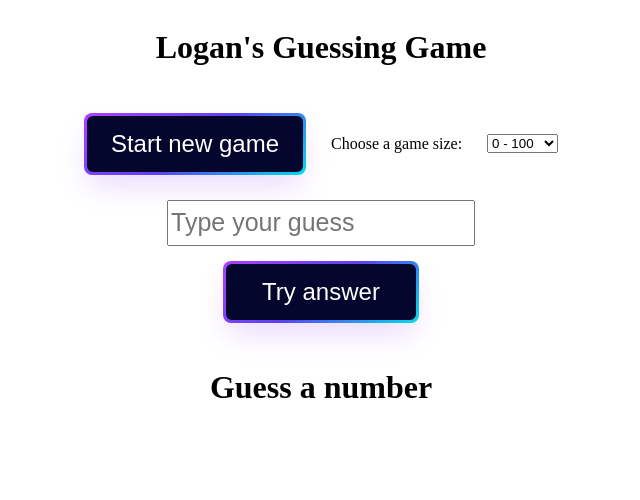
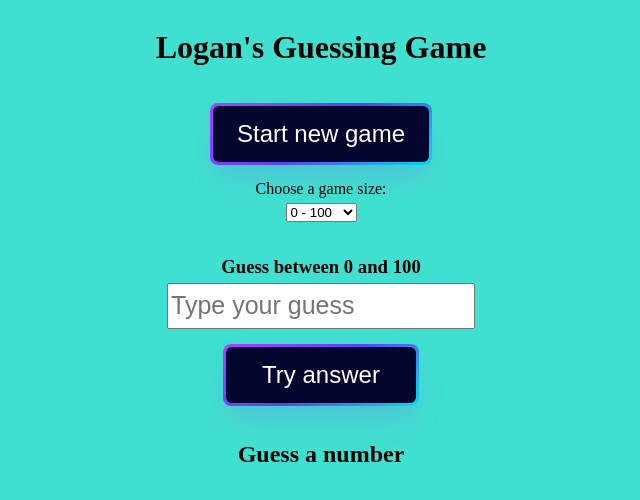
Before and after one commit to loganhirst/Logan-guessing-game, a plain HTML site: page index.html in a window 1280 px wide. Both pictures are taken after a click on the button "Start new game". Shown: the whole page, without its empty margins (327-967 px from the left). Drawn offline with Linux system fonts and the light colour scheme.

Commit message:
changed some styles and added a background color

```diff
--- a/index.css
+++ b/index.css
@@ -8,12 +8,21 @@
 }
 
 body {
+  background-color: turquoise;
   display: flex;
   width: 100vw;
   min-height: 100vh;
   flex-direction: column;
-  gap: 25px;
+  gap: 15px;
   align-items: center;
+}
+
+.game-size-message {
+  margin-bottom: -10px;
+}
+
+#size {
+  margin-top: -10px;
 }
 
 .display-none {
--- a/index.html
+++ b/index.html
@@ -11,7 +11,7 @@
 
     <h1>Logan's Guessing Game</h1>
 
-    <div class="wrapper">
+    <!-- <div class="wrapper"> -->
         <button class="start-game-btn button-64"><span class="text">Start new game</span></button>
         <label for="size">Choose a game size:</label>
         <select name="size" id="size">
@@ -20,10 +20,10 @@
             <option value="1000">0 - 1000</option>
 
         </select>
-    </div>
+    <!-- </div> -->
 
 
-
+    <h3 class="game-size-message"></h3>
     <form class="guessing-form display-none">
         <input type="number" class="guessing-input" placeholder="Type your guess"/>
 
@@ -31,7 +31,7 @@
     </form>
 
 
-    <h1 class="message-tag"></h3>
+    <h2 class="message-tag"></h2>
 
     <script src="index.js"></script>
 </body>
--- a/index.js
+++ b/index.js
@@ -1,24 +1,24 @@
-console.log('hello world')
+
 const startBtn = document.querySelector('.start-game-btn')
 const messageTag = document.querySelector('.message-tag')
 const numberInput = document.querySelector('.guessing-input')
 const form = document.querySelector('.guessing-form')
 const select = document.querySelector('#size')
+const gameSizeMessage = document.querySelector('.game-size-message')
 
 let number = undefined
 let multiplier = 100
 
 function startGame() {
+    gameSizeMessage.innerHTML = `Guess between 0 and ${multiplier}`
     form.classList.remove('display-none')
     number = Math.floor(Math.random() * multiplier)
-    console.log(number)
     messageTag.innerHTML = 'Guess a number'
 }
 
 function checkNumber(e) {
-    console.log(+numberInput.value === number)
-    console.log(+numberInput.value, number)
     e.preventDefault()
+    if (numberInput.value === '') return
     if (+numberInput.value === number) {
         messageTag.innerHTML = `YOU WIN! THE ANSWER WAS ${number}`
         form.classList.add('display-none')
@@ -32,7 +32,6 @@ function checkNumber(e) {
 
 function changeMultiplier(event) {
     multiplier = +event.target.value
-    console.log(event.target.value)
 }
 
 select.addEventListener('change', changeMultiplier)
```
